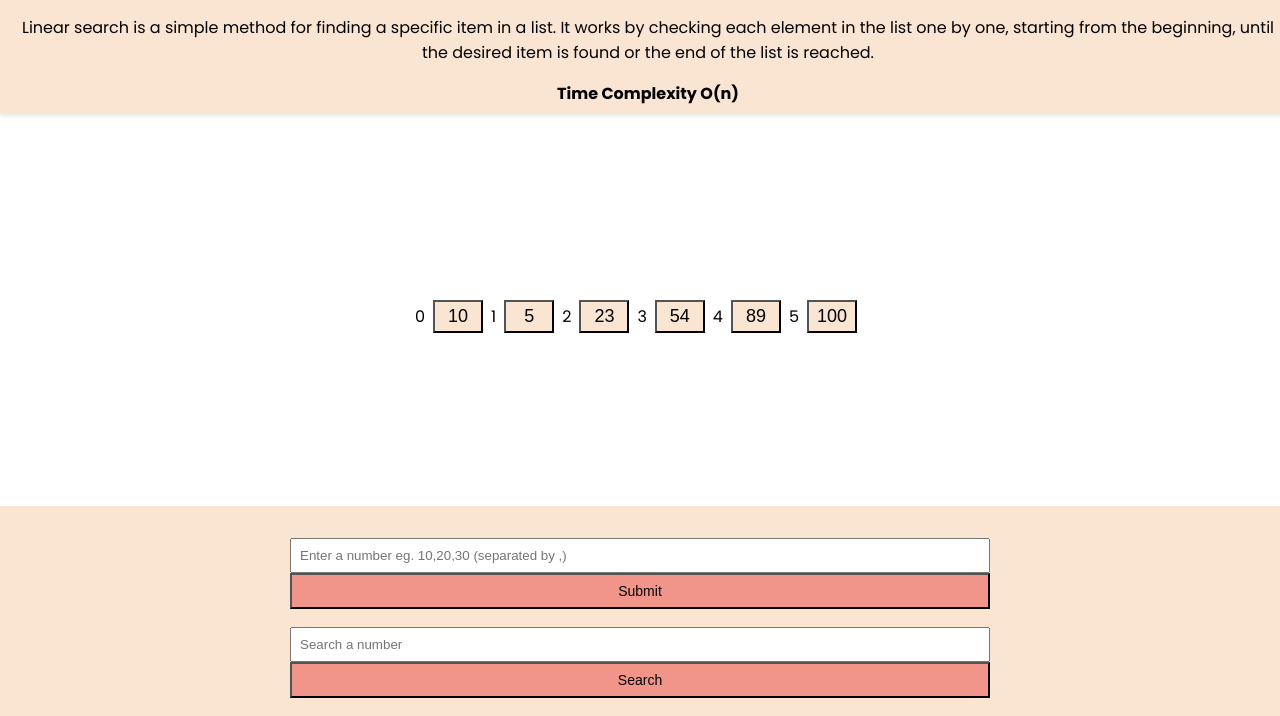
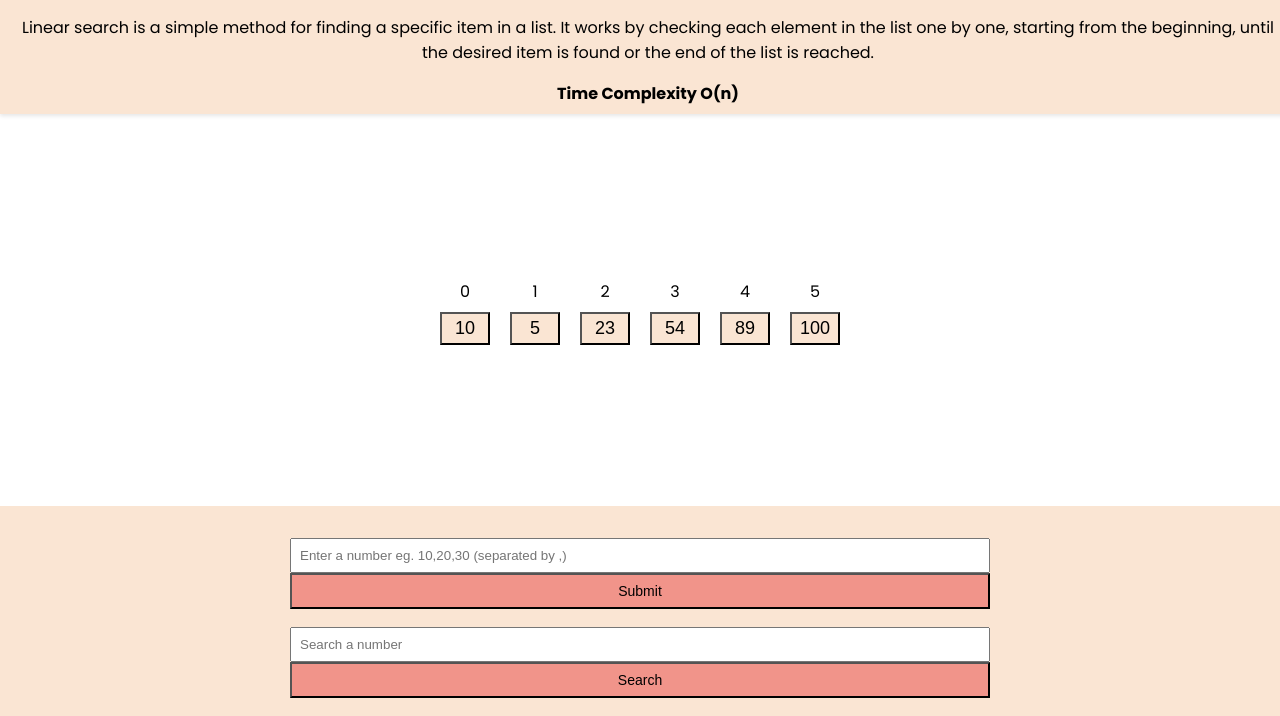
Before and after one commit to altamsh04/DSA-Visualizer, a plain HTML site: page Searching/LinearSearch/LinearSearch.html in a window 1280 px wide. Shown: the part 84-800 px from the top of the page. Drawn offline with Linux system fonts and the light colour scheme.

Commit message:
Added css for indices

```diff
--- a/Searching/LinearSearch/LinearSearch.css
+++ b/Searching/LinearSearch/LinearSearch.css
@@ -61,6 +61,12 @@ footer {
     background-color: #fae5d3;
 }
 
+.linear-search-container-with-index {
+    display: flex;
+    flex-direction: column;
+    margin: 2px;
+}
+
 .linear-search-input-container {
     width: 100%;
     max-width: 700px;
```
